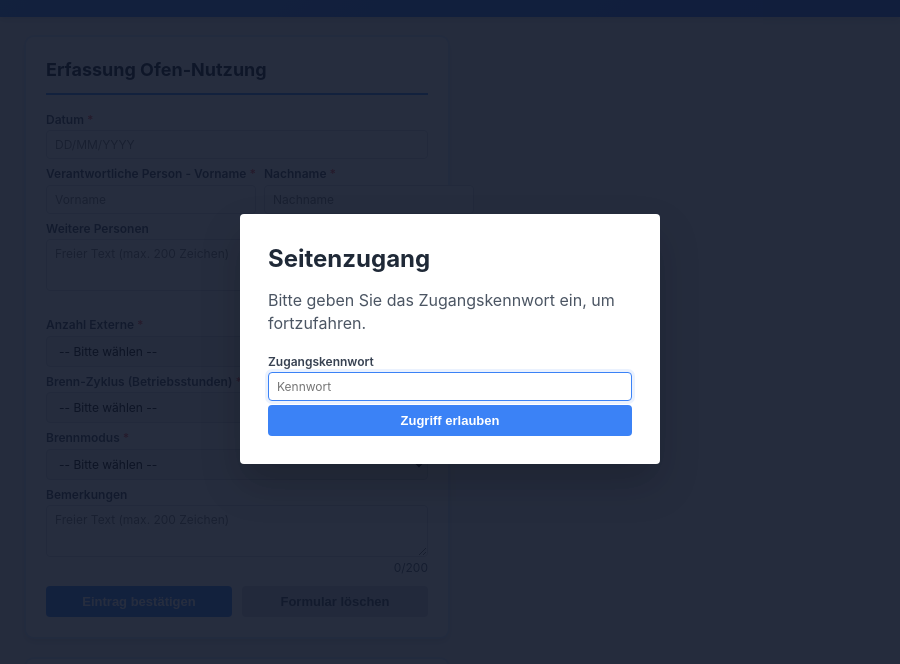
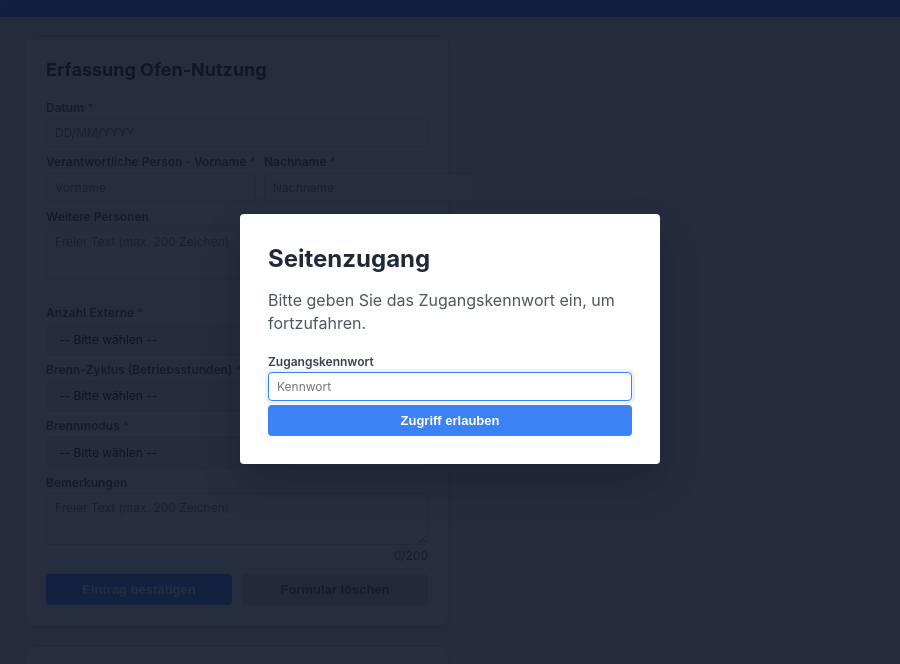
Before and after one commit to LukaThirden/brennprozess-app, an Electron app: page brennprozess.html in a window 900 px wide. Shown: the part 61-725 px from the top of the page. Drawn offline with nearby package versions, Linux system fonts and the light colour scheme; no server answers.

Commit message:
Remove blue underline from section headings

```diff
--- a/brennprozess.css
+++ b/brennprozess.css
@@ -115,8 +115,8 @@ html, body {
   font-size: 18px;
   margin-bottom: 16px;
   color: var(--gray-900);
-  border-bottom: 2px solid var(--primary-color);
-  padding-bottom: 10px;
+  border-bottom: none;
+  padding-bottom: 0;
 }
 
 #brennSection {
```
